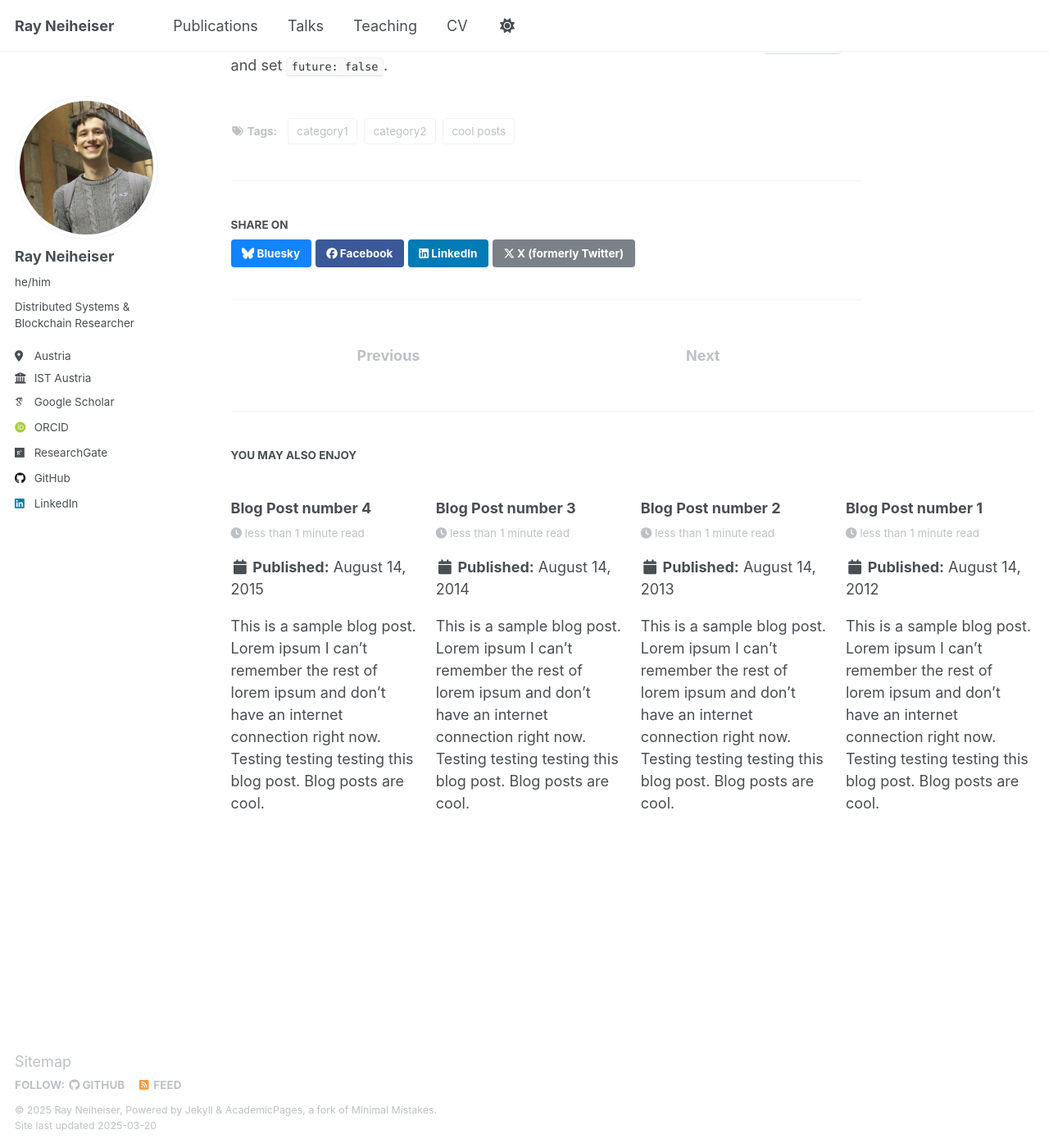
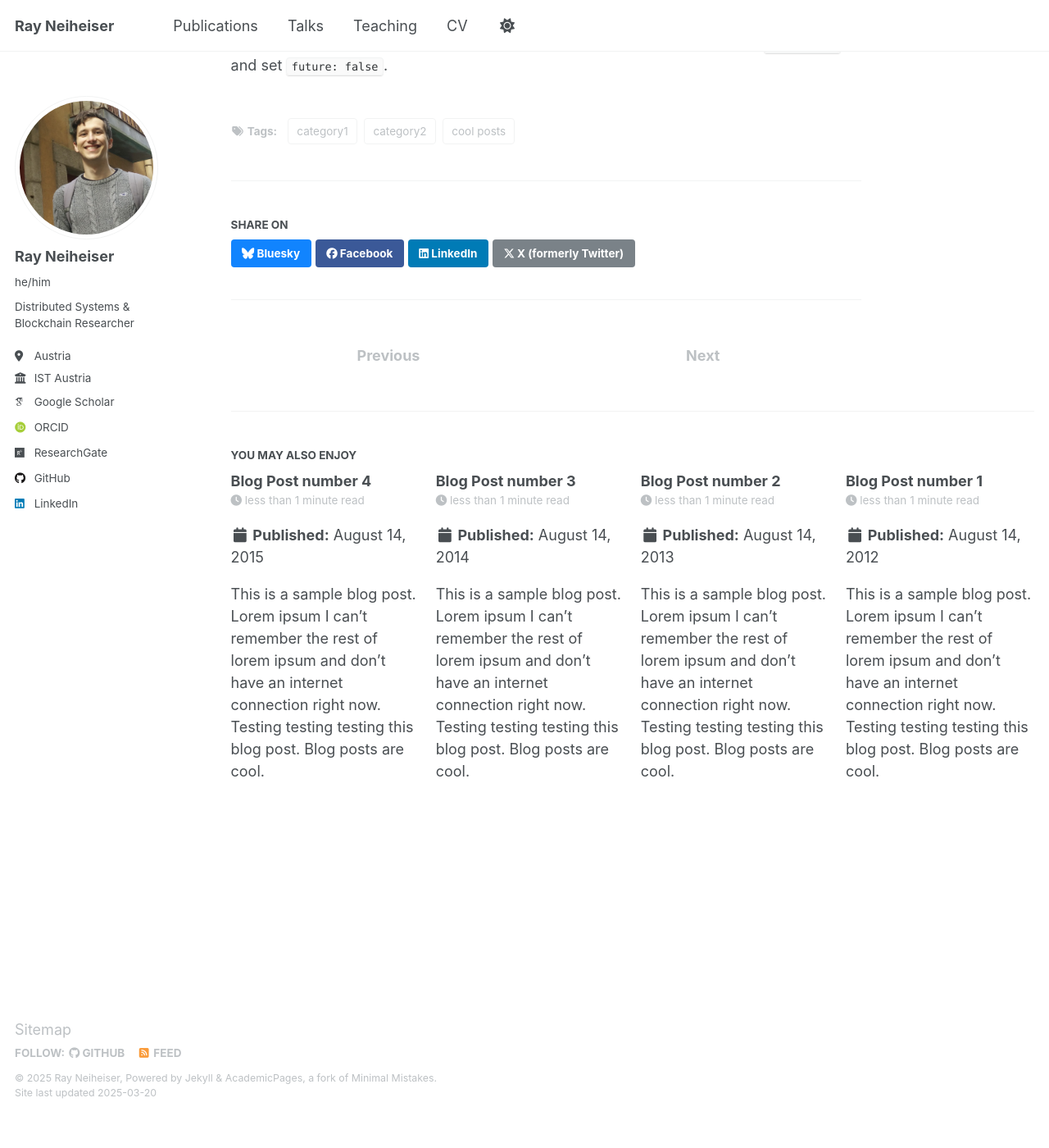
Before and after one commit to Ray-Neiheiser/ray-neiheiser.github.io, a Jekyll site: the page built from _posts/2199-01-01-future-post.md, in a window 1280 px wide and 1400 px high, scrolled down 174 px. Shown: the whole window at 82% size. Built offline with Jekyll 4.4.1, drawn with Linux system fonts in a browser that asks for light colours; some web fonts are replaced; after the commit the page ends 1535 px from its top, so only the background shows below that.

Commit message:
fix css and p

```diff
--- a/_includes/archive-single-talk-cv.html
+++ b/_includes/archive-single-talk-cv.html
@@ -26,13 +26,13 @@
           alt="">
       </div>
     {% endif %}
-    <h3 class="archive__item-title" itemprop="headline">
+    <div class="archive__item-title" itemprop="headline">
       {% if post.link %}
         {{ title }}
       {% else %}
         {{ title }}
       {% endif %}
-    </h3>
+    </div>
     {% if post.date %}<p class="page__meta"><i class="fa fa-clock" aria-hidden="true"></i> {{ post.date | date: '%B %d, %Y' }}</p>{% endif %}
     {% if post.venue%}<p class="archive__item-excerpt" itemprop="description">{{post.type}} at {{ post.venue }},  {{post.location}}</p>{% endif %}
     </li>
--- a/_includes/archive-single-talk.html
+++ b/_includes/archive-single-talk.html
@@ -25,13 +25,13 @@
           alt="">
       </div>
     {% endif %}
-    <h2 class="archive__item-title" itemprop="headline">
+    <div class="archive__item-title" itemprop="headline">
       {% if post.link %}
         {{ title }}
       {% else %}
         {{ title }}
       {% endif %}
-    </h2>
+    </div>
     {% if post.read_time %}
       <p class="page__meta"><i class="fa fa-clock" aria-hidden="true"></i> {% include read-time.html %}</p>
     {% endif %}
--- a/_includes/archive-single.html
+++ b/_includes/archive-single.html
@@ -26,13 +26,13 @@
       </div>
     {% endif %}
 
-    <h2 class="archive__item-title" itemprop="headline">
+    <div class="archive__item-title" itemprop="headline">
       {% if post.link %}
-        <a href="{{ post.link }}">{{ title }}</a> <a href="{{ base_path }}{{ post.url }}" rel="permalink"><i class="fa fa-link" aria-hidden="true" title="permalink"></i><span class="sr-only">Permalink</span></a>
+        {{ title }}
       {% else %}
-        <a href="{{ base_path }}{{ post.url }}" rel="permalink">{{ title }}</a>
+       {{ title }}
       {% endif %}
-    </h2>
+    </div>
 
     {% if post.read_time %}
       <p class="page__meta"><i class="fa fa-clock" aria-hidden="true"></i> {% include read-time.html %}</p>
--- a/_sass/layout/_archive.scss
+++ b/_sass/layout/_archive.scss
@@ -40,7 +40,7 @@
 }
 
 .archive__item-title {
-
+  font-weight: bold;
   font-family: $sans-serif-narrow;
 
   a + a {
@@ -52,7 +52,7 @@
 .page__content {
 
   .archive__item-title {
-
+    font-weight: bold;
     border-bottom: none;
   }
 }
@@ -80,7 +80,7 @@
   }
 
   .archive__item-title {
-
+    font-weight: bold;
   }
 }
 
```
